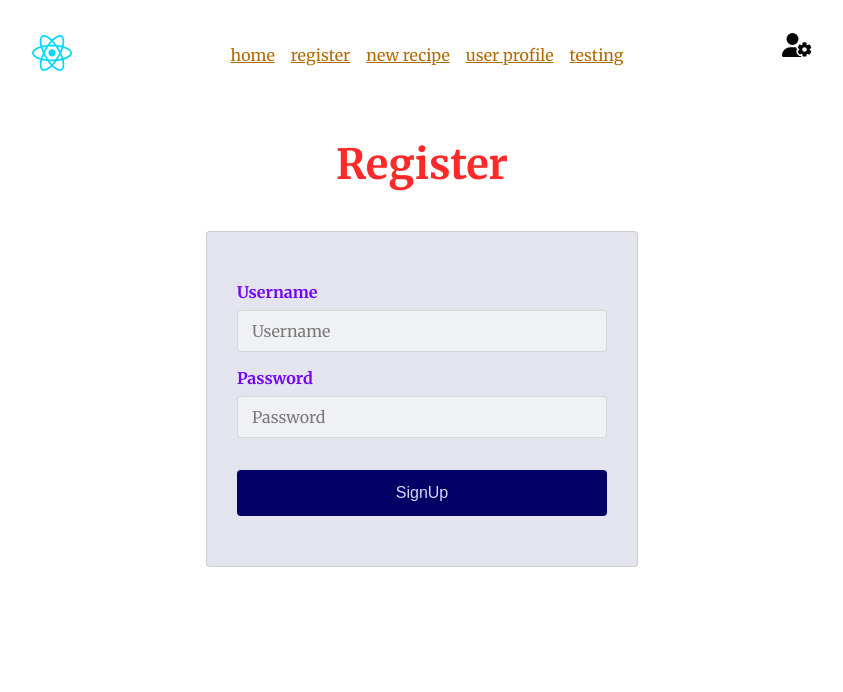
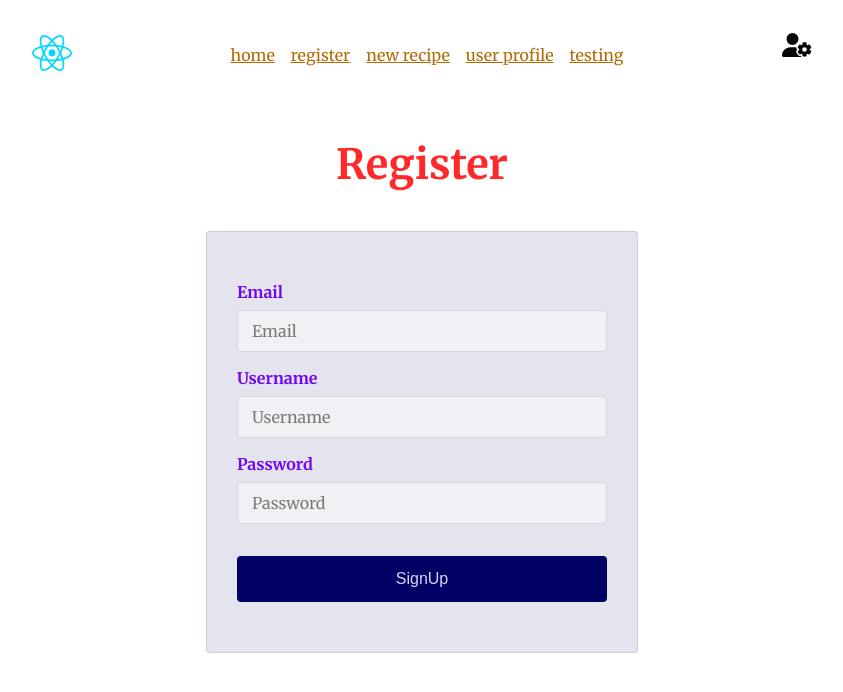
Before and after one commit to HladenRazum/vite-react-meals-frontend, a React (Vite) app: page /register in a window 1280 px wide. Shown: the top 692 px of the page, without its empty margins (218-1061 px from the left). Built offline with nearby package versions, Linux system fonts and the light colour scheme.

Commit message:
some improvements for server side validation

```diff
--- a/package.json
+++ b/package.json
@@ -12,6 +12,7 @@
       "@hookform/resolvers": "^2.9.11",
       "@reduxjs/toolkit": "^1.9.3",
       "@types/quill": "^2.0.10",
+      "axios": "^1.3.4",
       "quill": "^1.3.7",
       "react": "^18.2.0",
       "react-dom": "^18.2.0",
--- a/src/api/user.api.ts
+++ b/src/api/user.api.ts
@@ -1,21 +1,14 @@
+import axios, { AxiosError } from "axios";
+import { User } from "../types/user.type";
 import ENDPOINTS from "./endpoints";
 
-const register = async (user: any) => {
-   const response = await fetch(ENDPOINTS.USER.CreateUser, {
-      method: "POST",
-      body: JSON.stringify(user),
-      headers: {
-         "Content-Type": "Application/json",
-      },
-   });
-
-   if (!response.ok) {
-      throw new Error("Network response failed");
+const register = async (user: { user: User }) => {
+   try {
+      const response = await axios.post(ENDPOINTS.USER.CreateUser, user);
+      return response.data;
+   } catch (error: any) {
+      return error.response;
    }
-
-   const data = response.json();
-
-   return data;
 };
 
 const userAPI = {
--- a/src/components/ReactFormInput/ReactFormInput.tsx
+++ b/src/components/ReactFormInput/ReactFormInput.tsx
@@ -28,7 +28,7 @@ const ReactFormInput: React.FC<ReactFormInputType> = ({
             placeholder={label}
             {...register(name)}
             {...inputProps}
-            autoComplete="off"
+            // autoComplete="off"
          />
          {error && <p className="error">{error.message}</p>}
       </div>
--- a/src/pages/Register/Register.tsx
+++ b/src/pages/Register/Register.tsx
@@ -5,6 +5,7 @@ const Register: React.FC = () => {
    return (
       <PageWrapper title="Register">
          <RegisterForm />
+         {/* <TestRegisterForm /> */}
       </PageWrapper>
    );
 };
--- a/src/pages/Register/components/RegisterForm.tsx
+++ b/src/pages/Register/components/RegisterForm.tsx
@@ -6,36 +6,79 @@ import ReactFormInput from "../../../components/ReactFormInput/ReactFormInput";
 import userAPI from "../../../api/user.api";
 import { useState } from "react";
 
+type User = {
+   email: string;
+   username: string;
+   password: string;
+};
+
 const RegisterForm: React.FC = () => {
-   const [toastMessage, setToastMessage] = useState("");
+   const [serverValidationError, setServerValidationError] = useState<
+      null | string
+   >(null);
+   const [successMessage, setSuccessMessage] = useState<null | string>(null);
+
+   const { mutate, isError } = useMutation(
+      (user: { user: User }) => userAPI.register(user),
+      {
+         onSuccess: (data: any) => {
+            if (data.user) {
+               // Successfully registered
+               // We now receive user object
+               setSuccessMessage("Successfully registered!");
+            } else if (data.data.message) {
+               // We've got some error as message
+               // console.log(data.data.message);
+               setServerValidationError(data.data.message);
+            } else {
+               setServerValidationError("Something went wrong");
+            }
+         },
+         onError: (err: any) => {
+            setServerValidationError(err.toString());
+         },
+      }
+   );
 
    const {
       register,
       handleSubmit,
       reset,
+      setError,
       formState: { errors },
    } = useForm<FormData>({
       resolver: yupResolver(validationSchema),
       mode: "onSubmit",
    });
 
-   const { mutate, isError, isLoading } = useMutation(userAPI.register, {
-      onSuccess: () => {
-         setToastMessage("Successfully registered");
-      },
-   });
+   const onSubmit: SubmitHandler<FormData> = ({
+      username,
+      password,
+      email,
+   }) => {
+      setSuccessMessage(null);
+      setServerValidationError(null);
 
-   const onSubmit: SubmitHandler<FormData> = ({ username, password }) => {
-      mutate({ username, password });
-      reset();
+      const userData = {
+         user: {
+            username,
+            password,
+            email,
+         },
+      };
+
+      mutate(userData);
    };
 
    return (
       <form className="form" onSubmit={handleSubmit(onSubmit)}>
-         {isLoading && <p>Loading...</p>}
-         {isError && (
-            <p className="error">There was an error with your request</p>
-         )}
+         <ReactFormInput
+            id="email"
+            name="email"
+            label="Email"
+            register={register}
+            error={errors.email}
+         />
          <ReactFormInput
             id="username"
             name="username"
@@ -51,10 +94,11 @@ const RegisterForm: React.FC = () => {
             register={register}
             error={errors.password}
          />
-         <button className="fullWidth" type="submit" disabled={isLoading}>
+         <button className="fullWidth" type="submit" disabled={false}>
             SignUp
          </button>
-         {toastMessage && toastMessage}
+         {serverValidationError && <p>{serverValidationError}</p>}
+         {successMessage && <p>{successMessage}</p>}
       </form>
    );
 };
--- a/src/pages/Register/components/validationSchema.ts
+++ b/src/pages/Register/components/validationSchema.ts
@@ -1,6 +1,7 @@
 import * as yup from "yup";
 
 const validationSchema = yup.object({
+   email: yup.string().required(),
    username: yup.string().required(),
    password: yup.string().required(),
 });
--- /dev/null
+++ b/src/types/user.type.ts
@@ -0,0 +1,5 @@
+export type User = {
+   username: string;
+   password: string;
+   // email: string;
+};
```
Also changed, not shown: 1 other file (tests, documents, lock files or other folders).
